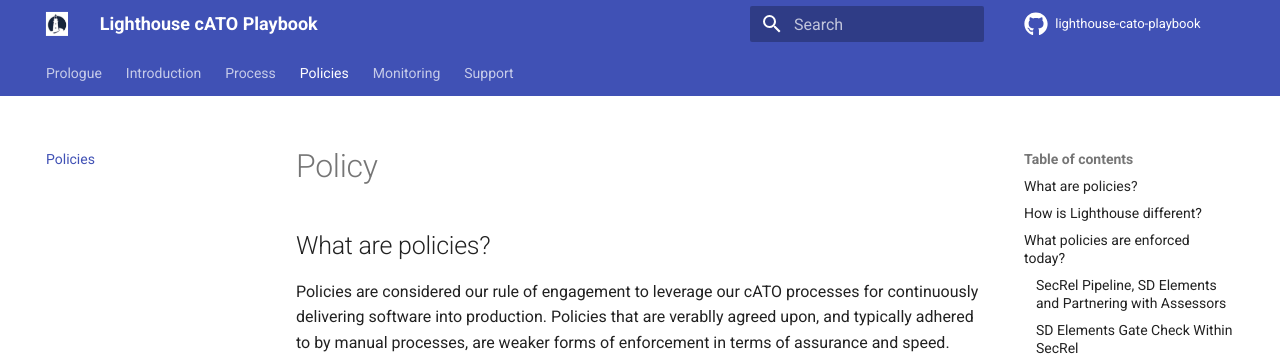
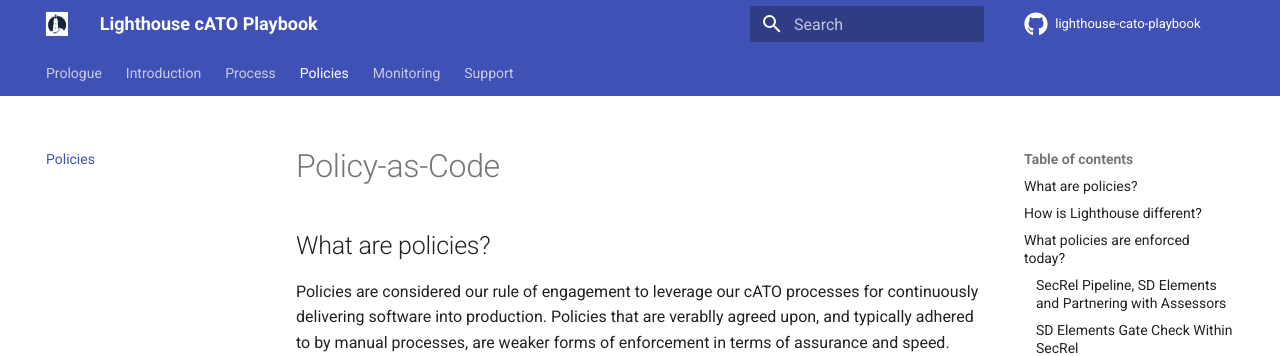
Before and after one commit to rise8-us/cato-playbook, an MkDocs documentation site: the page built from docs/policy.md, in a window 1280 px wide and 900 px high. Shown: the top 356 px of the window. Built offline with MkDocs 1.6.1 and Material for MkDocs 9.7.7, drawn with Linux system fonts in a browser that asks for light colours; comment, search, counter and statistics services are not loaded.

Commit message:
Update policy.md

```diff
--- a/docs/policy.md
+++ b/docs/policy.md
@@ -1,4 +1,4 @@
-# Policy
+# Policy-as-Code
 
 ## What are policies?
 Policies are considered our rule of engagement to leverage our cATO processes for continuously delivering software into production. Policies that are verablly agreed upon, and typically adhered to by manual processes, are weaker forms of enforcement in terms of assurance and speed. Please refer to our Current Process Adjustments section of our [Approach](approach.md) page to see how we still support existing VA policies, and what we have adjusted to achieve continious Authority to Operate (cATO).
```
